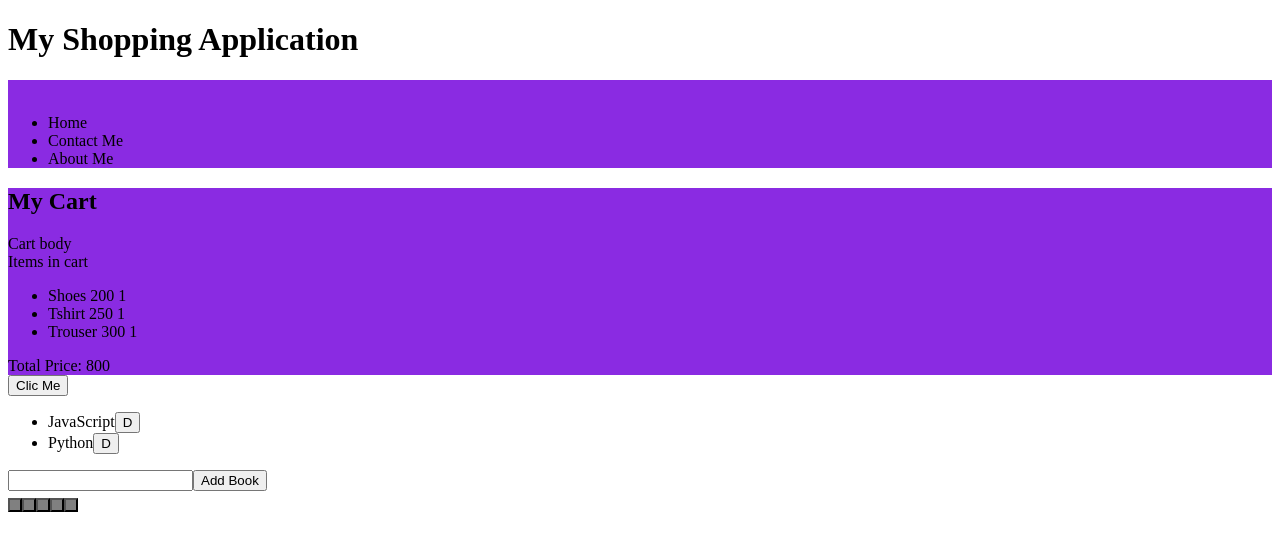
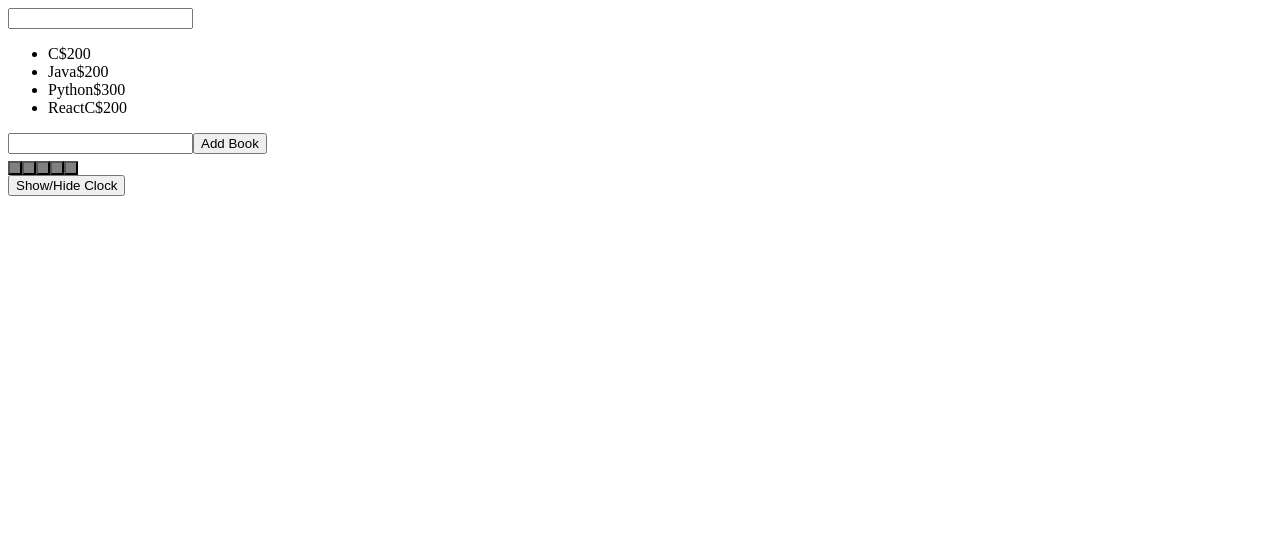
Before and after one commit to rahimoddin/fe-react-session, a React (Create React App) app: page / in a window 1280 px wide. Shown: the top 550 px of the page. Built offline with nearby package versions, Linux system fonts and the light colour scheme.

Commit message:
book and clock examples added

```diff
--- /dev/null
+++ b/src/book/AddBook.js
@@ -0,0 +1,25 @@
+import React from 'react'
+
+
+class AddBook extends React.Component {
+
+
+    submitHandler(e) {
+        e.preventDefault();
+        let book = {name: this.refs.bookRef.value, price: 200, isbn: 1234, author: 'XYZ', instock: false}
+
+        this.props.onSubmitBook(book);
+        this.refs.bookRef.value = '';
+    }
+
+    render() {
+        return(
+            <form onSubmit={(e)=>this.submitHandler(e)}>
+                <input type="text" ref="bookRef"></input>
+                <input type="submit" value="Add Book"></input>
+            </form>
+        )
+    }
+}
+
+export default AddBook;
--- /dev/null
+++ b/src/book/Library.js
@@ -0,0 +1,48 @@
+import React from 'react'
+import AddBook from './AddBook'
+import List from './List'
+import Search from './Search'
+
+class Library extends React.Component {
+
+    constructor() {
+        super()
+        this.state = {
+            books: [
+                {name: "C", price: 200, isbn: 1234, author: 'XYZ', instock: false},
+                {name: "Java", price: 200, isbn: 1234, author: 'XYZ', instock: true},
+                {name: "Python", price: 300, isbn: 1234, author: 'ABC', instock: true},
+                {name: "ReactC", price: 200, isbn: 1234, author: 'PQR', instock: false}
+            ],
+            search: '',
+        }
+        this.addBook = this.addBook.bind(this)
+        this.searchBooks = this.searchBooks.bind(this)
+    }
+
+
+    addBook(book) {
+        this.setState({
+            books: [...this.state.books, book]
+        })
+    }
+
+    searchBooks(text) {
+        this.setState({
+            search: text
+        })
+    }
+
+    render() {
+        return(
+            <div>
+                <Search onSearch={this.searchBooks}></Search>
+                <List books={this.state.books} searchText={this.state.search}></List>
+                <AddBook onSubmitBook={this.addBook}></AddBook>
+            </div>
+        )
+    }
+}
+
+
+export default Library;
--- /dev/null
+++ b/src/book/List.js
@@ -0,0 +1,17 @@
+import React from 'react'
+
+const List = (props)=> {
+    return(
+        <ul>
+            {props.books.map((book, i)=>{
+                if(book.name.indexOf(props.searchText)=== -1) {
+                    return null;
+                } else {
+                    return <li key={i}>{book.name}<span>${book.price}</span></li>
+                }
+            })}
+        </ul>
+    )
+}
+
+export default List;
--- /dev/null
+++ b/src/book/Search.js
@@ -0,0 +1,25 @@
+import React from 'react'
+
+
+class Search extends React.Component {
+
+    constructor(props) {
+        super(props)
+        this.changeHandler = this.changeHandler.bind(this)
+    }
+    changeHandler() {
+        this.props.onSearch(this.refs.searchRef.value);
+    }
+
+    render() {
+        return(
+            // <form onSubmit={(e)=>this.submitHandler(e)}>
+            //     <input type="text" ref="bookRef"></input>
+            //     <input type="submit" value="Search"></input>
+            // </form>
+            <input type="text" ref="searchRef" onChange={this.changeHandler}></input>
+        )
+    }
+}
+
+export default Search;
--- /dev/null
+++ b/src/components/DigiClock.js
@@ -0,0 +1,39 @@
+import React from 'react'
+
+class DigiClock extends React.Component {
+
+    //component initialization
+    constructor() {
+        super()
+        console.log('constructor')
+        this.state = {
+            time: new Date().toLocaleTimeString()
+        }
+    }
+
+    //rendering of the component
+    render() {
+        console.log('render')
+        return (
+            <div>{this.state.time}</div>
+        )
+    }
+
+    //
+    componentDidMount() {
+        console.log('componentDidMount')
+        this.timeId = setInterval(() => {
+            this.setState({time: new Date().toLocaleTimeString()})
+        }, 1000);
+    }
+
+    componentWillUnmount() {
+        console.log('componentWillUnmount')
+        clearInterval(this.timeId)
+    }
+
+
+}
+
+
+export default DigiClock;
--- a/src/components/Ratings.js
+++ b/src/components/Ratings.js
@@ -18,6 +18,7 @@ class Ratings extends React.Component {
     }
 
     render() {
+
         return (
             <div className="rating">
                 {
--- a/src/index.js
+++ b/src/index.js
@@ -1,12 +1,9 @@
 import React from 'react'
 import ReactDOM from 'react-dom'
-import Cart from './components/Cart'
-import Header from './components/Header'
-import Logo from './components/Logo'
-import ToggleButton from './components/ToggleButton'
-import BookList from './components/BookList'
 import Ratings from './components/Ratings'
 import './app.css'
+import DigiClock from './components/DigiClock'
+import Library from './book/Library'
 
 const data = {
     cart: {
@@ -22,15 +19,28 @@ const data = {
 
 
 class App extends React.Component {
+
+    constructor() {
+        super()
+        this.state = {
+            showClock: false
+        }
+        this.showHideClock = this.showHideClock.bind(this)
+    }
+
+    showHideClock() {
+        this.setState({
+            showClock: !this.state.showClock
+        })
+    }
+
+
     render() {
         return <div>
-        <h1>My Shopping Application</h1>
-        <Header><Logo></Logo></Header>
-        <Cart items={data.cart.items} total={data.cart.total}></Cart>
-
-        <ToggleButton></ToggleButton>
-        <BookList></BookList>
+        <Library></Library>
         <Ratings numStars={5}></Ratings>
+        {this.state.showClock && <DigiClock></DigiClock>}
+        <button onClick={this.showHideClock}>Show/Hide Clock</button>
         </div>
     }
 }
```
